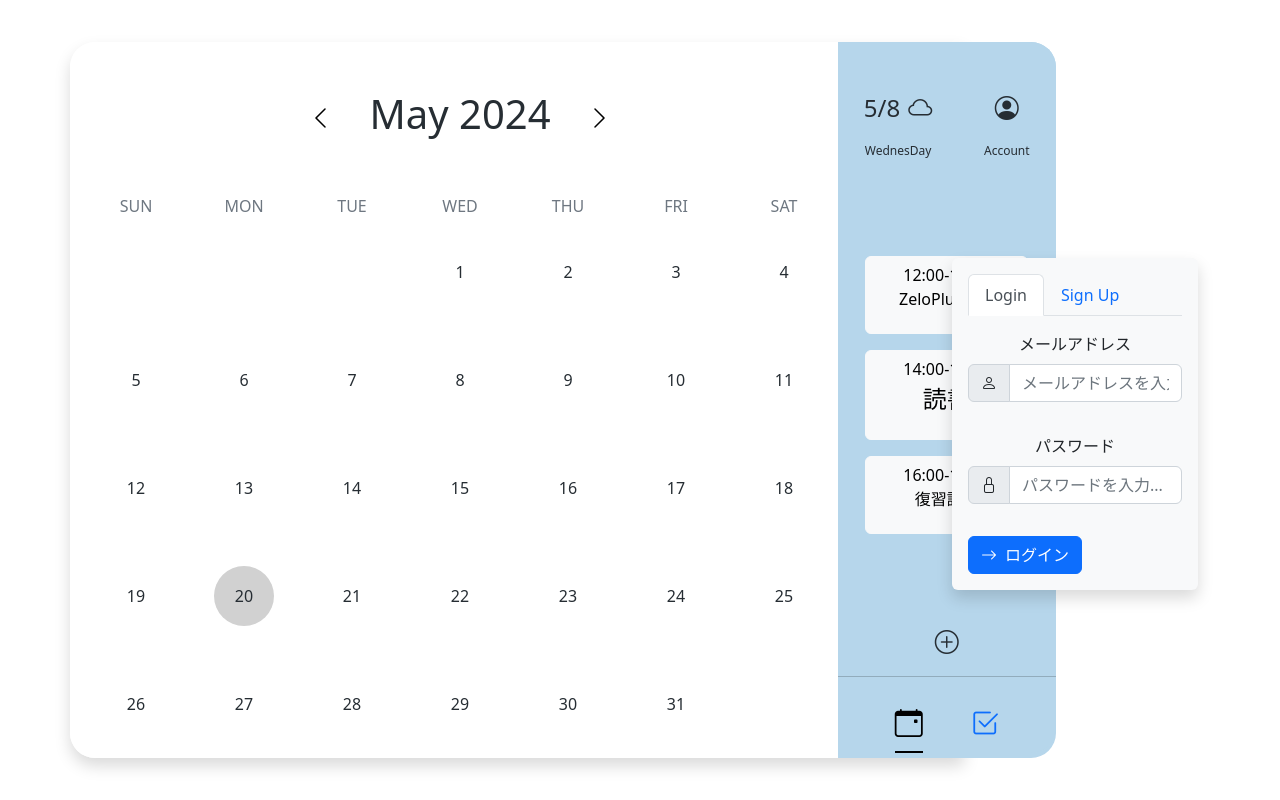
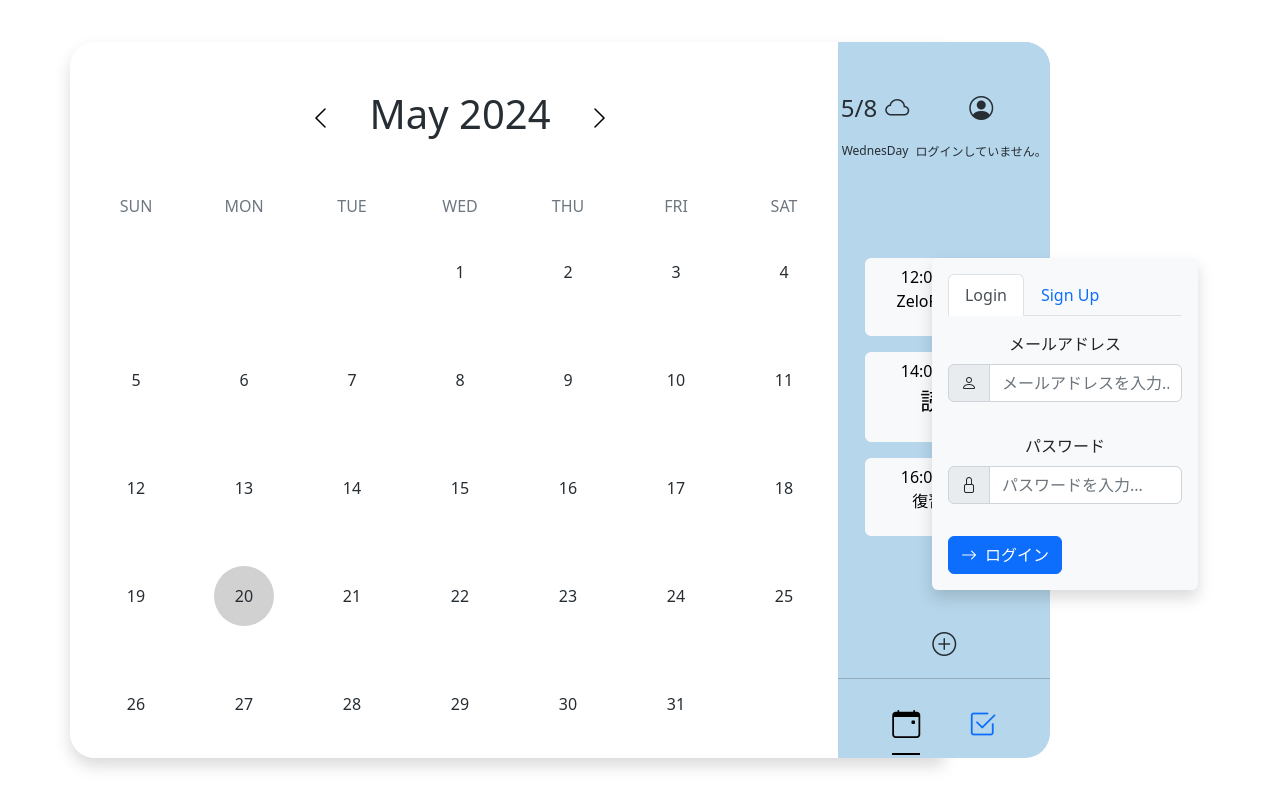
Before and after one commit to t3uyo3hi/multi-calendar-app, a React app in the folder frontend/: page / in a window 1280 px wide. Built offline with nearby package versions, Linux system fonts and the light colour scheme; no server answers.

Commit message:
✨ AccoutName作成

```diff
--- a/frontend/package.json
+++ b/frontend/package.json
@@ -24,6 +24,7 @@
     "react-dom": "^18.2.0",
     "react-hook-form": "^7.52.0",
     "react-router-dom": "^6.23.1",
+    "reactstrap": "^9.2.2",
     "zod": "^3.23.8"
   },
   "devDependencies": {
--- a/frontend/src/components/SidePanel/Account.tsx
+++ b/frontend/src/components/SidePanel/Account.tsx
@@ -1,4 +1,5 @@
 import React from "react";
+import AccountName from "./AccountName";
 
 const Account = () => {
   return (
@@ -6,7 +7,9 @@ const Account = () => {
       <div className="fs-4">
         <i className="bi bi-person-circle"></i>
       </div>
-            <div className="mt-3">Account</div>
+      <div className="mt-3">
+        <AccountName />
+      </div>
     </div>
   );
 };
--- /dev/null
+++ b/frontend/src/components/SidePanel/AccountName.tsx
@@ -0,0 +1,51 @@
+import React, { useEffect, useState } from "react";
+// import { Button } from "reactstrap";
+import { supabase } from "../../utils/supabaseClient";
+
+interface User {
+  email: string;
+}
+
+const AccountName = () => {
+  const [currentUser, setCurrentUser] = useState<string | null>(null);
+
+  // 現在ログインしているユーザーを取得する処理
+  const getCurrentUser = async () => {
+    // ログインのセッションを取得する処理
+    const { data: sessionData } = await supabase.auth.getSession();
+    // セッションがあるときだけ現在ログインしているユーザーを取得する
+    if (sessionData?.session !== null) {
+      // supabaseに用意されている現在ログインしているユーザーを取得する関数
+      const { data: userData } = await supabase.auth.getUser();
+      const user = userData?.user as User | null; // ユーザーが存在しない可能性を考慮
+      if (user !== null && user.email !== undefined) {
+        // currentUserにユーザーのメールアドレスを格納
+        setCurrentUser(user.email);
+      } else {
+        setCurrentUser(null); // userがnullまたはemailがundefinedの場合
+      }
+    } else {
+      setCurrentUser(null); // セッションが存在しない場合
+    }
+  };
+
+  // HeaderコンポーネントがレンダリングされたときにgetCurrentUser関数が実行される
+  useEffect(() => {
+    getCurrentUser();
+  }, []);
+
+  return (
+    <div style={{ padding: "0.05rem" }}>
+      {currentUser ? (
+        // サーバーサイドとクライアントサイドでレンダーされる内容が違うときにエラーがでないようにする
+        <div suppressHydrationWarning={true}>
+          <div style={{ paddingBottom: "0.05rem" }}>{currentUser}</div>
+        </div>
+      ) : (
+        <div suppressHydrationWarning={true}>ログインしていません。</div>
+      )}
+    </div>
+  );
+};
+
+export default AccountName;
```
Also changed, not shown: 1 other file (tests, documents, lock files or other folders). Lines whose indentation alone changed are shown as unchanged.
